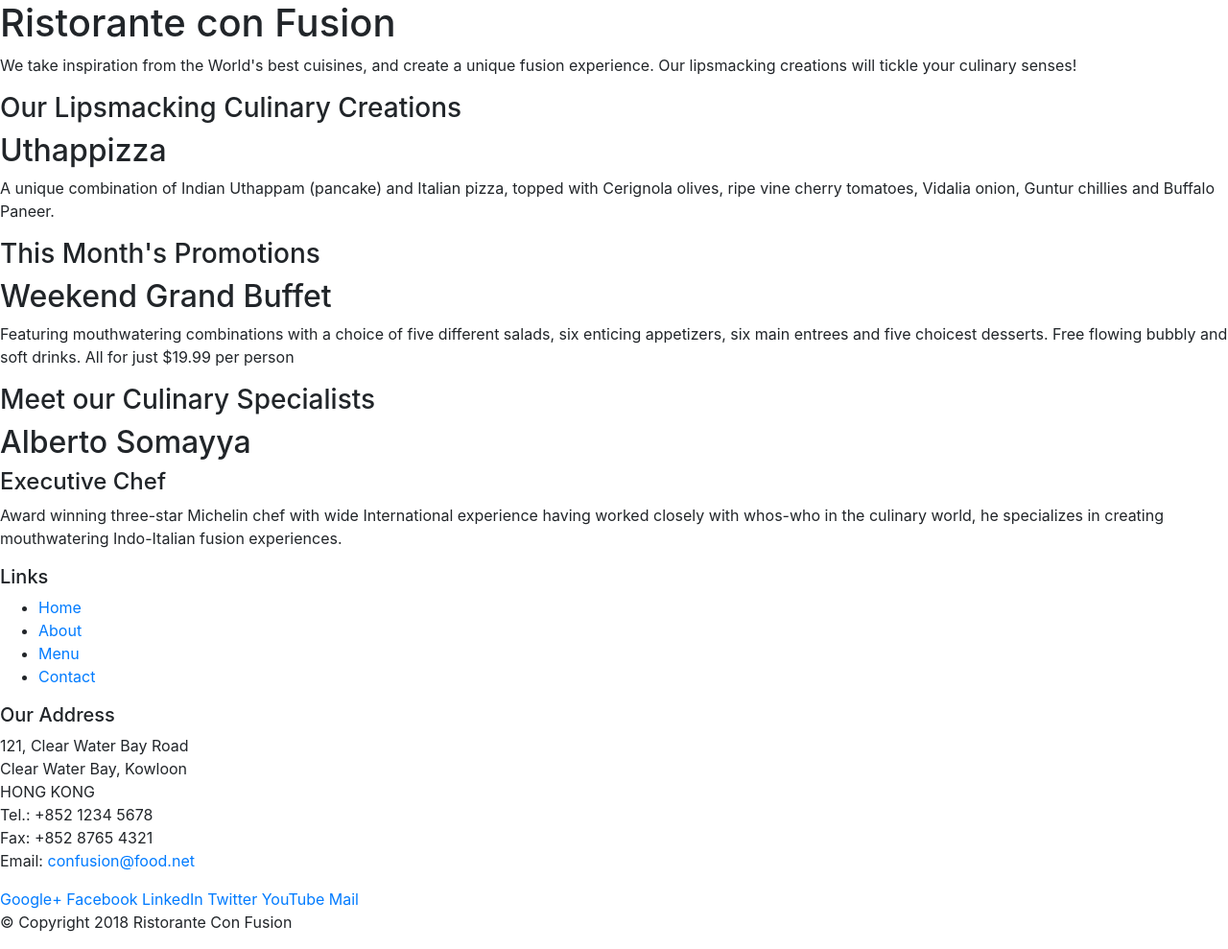
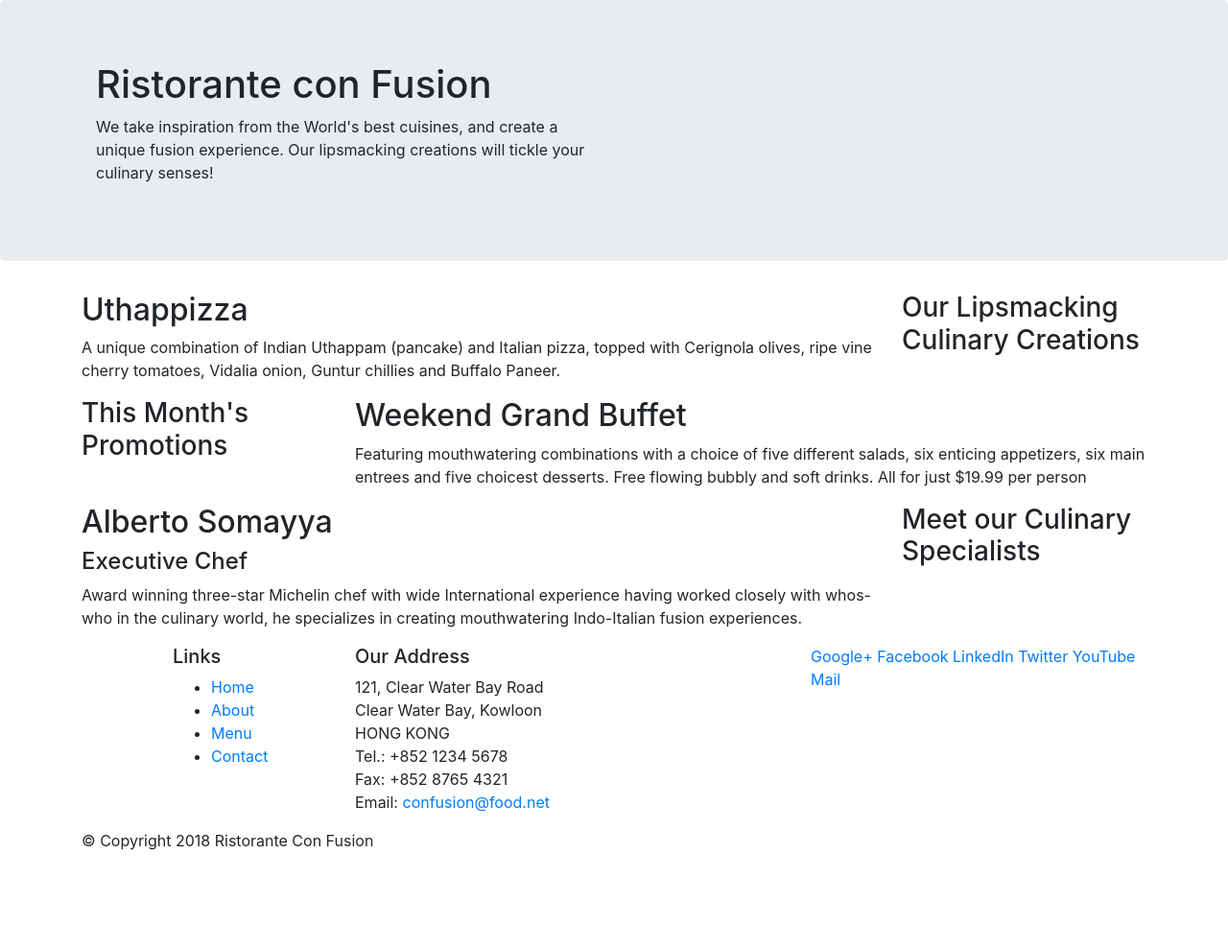
Before and after one commit to ieshaan12/Bootstrap4-Coursera, a website: page Bootstrap4/conFusion/index.html in a window 1280 px wide. Shown: the whole page at 96% size. After the commit the page ends 904 px from the top, so only its background shows below. Drawn offline with nearby package versions, Linux system fonts and the light colour scheme.

Commit message:
Bootstrap Grid

```diff
--- a/Bootstrap4/conFusion/index.html
+++ b/Bootstrap4/conFusion/index.html
@@ -15,45 +15,45 @@
 <body>
 
     <header>
-        <div>
-            <div>
-                <div>
+        <div class="jumbotron">
+            <div class="container">
+                <div class="col-12 col-sm-6">
                     <h1>Ristorante con Fusion</h1>
                     <p>We take inspiration from the World's best cuisines, and create a unique fusion experience. Our lipsmacking creations will tickle your culinary senses!</p>
                 </div>
-                <div>
+                <div class="col-12 col-sm">
                 </div>
             </div>
         </div>
     </header>
 
-    <div>
-        <div>
-            <div>
+    <div class="container">
+        <div class="row">
+            <div class="col-12 col-sm-4 order-sm-last col-md-3">
                 <h3>Our Lipsmacking Culinary Creations</h3>
             </div>
-            <div>
+            <div class="col col-sm order-sm-first col-md">
                 <h2>Uthappizza</h2>
                 <p>A unique combination of Indian Uthappam (pancake) and Italian pizza, topped with Cerignola olives, ripe vine cherry tomatoes, Vidalia onion, Guntur chillies and Buffalo Paneer.</p>
             </div>
         </div>
 
 
-        <div>
-            <div>
+        <div class="row">
+            <div class="col-12 col-sm-4 col-md-3">
                 <h3>This Month's Promotions</h3>
             </div>
-            <div>
+            <div class="col col-sm col-md">
                 <h2>Weekend Grand Buffet</h2>
                 <p>Featuring mouthwatering combinations with a choice of five different salads, six enticing appetizers, six main entrees and five choicest desserts. Free flowing bubbly and soft drinks. All for just $19.99 per person </p>
             </div>
         </div>
 
-        <div>
-            <div>
+        <div class="row">
+            <div class="col-12 col-sm-4 order-sm-last col-md-3">
                 <h3>Meet our Culinary Specialists</h3>
             </div>
-            <div>
+            <div class="col col-sm order-sm-first col-md">
                 <h2>Alberto Somayya</h2>
                 <h4>Executive Chef</h4>
                 <p>Award winning three-star Michelin chef with wide International experience having worked closely with whos-who in the culinary world, he specializes in creating mouthwatering Indo-Italian fusion experiences. </p>
@@ -62,9 +62,9 @@
     </div>
 
     <footer>
-        <div>
-            <div>
-                <div>
+        <div class="container">
+            <div class="row">
+                <div class="col-4 offset-1 col-sm-2">
                     <h5>Links</h5>
                     <ul>
                         <li><a href="#">Home</a></li>
@@ -73,7 +73,7 @@
                         <li><a href="#">Contact</a></li>
                     </ul>
                 </div>
-                <div>
+                <div class="col-7 col-sm-5">
                     <h5>Our Address</h5>
                     <address>
 		              121, Clear Water Bay Road<br>
@@ -84,7 +84,7 @@
 		              Email: <a href="mailto:confusion@food.net">confusion@food.net</a>
 		           </address>
                 </div>
-                <div>
+                <div class="col-12 col-sm-4">
                     <div>
                         <a href="http://google.com/+">Google+</a>
                         <a href="http://www.facebook.com/profile.php?id=">Facebook</a>
@@ -95,8 +95,8 @@
                     </div>
                 </div>
            </div>
-           <div>
-                <div>
+           <div class="row">
+                <div class="col-auto">
                     <p>© Copyright 2018 Ristorante Con Fusion</p>
                 </div>
            </div>
```
